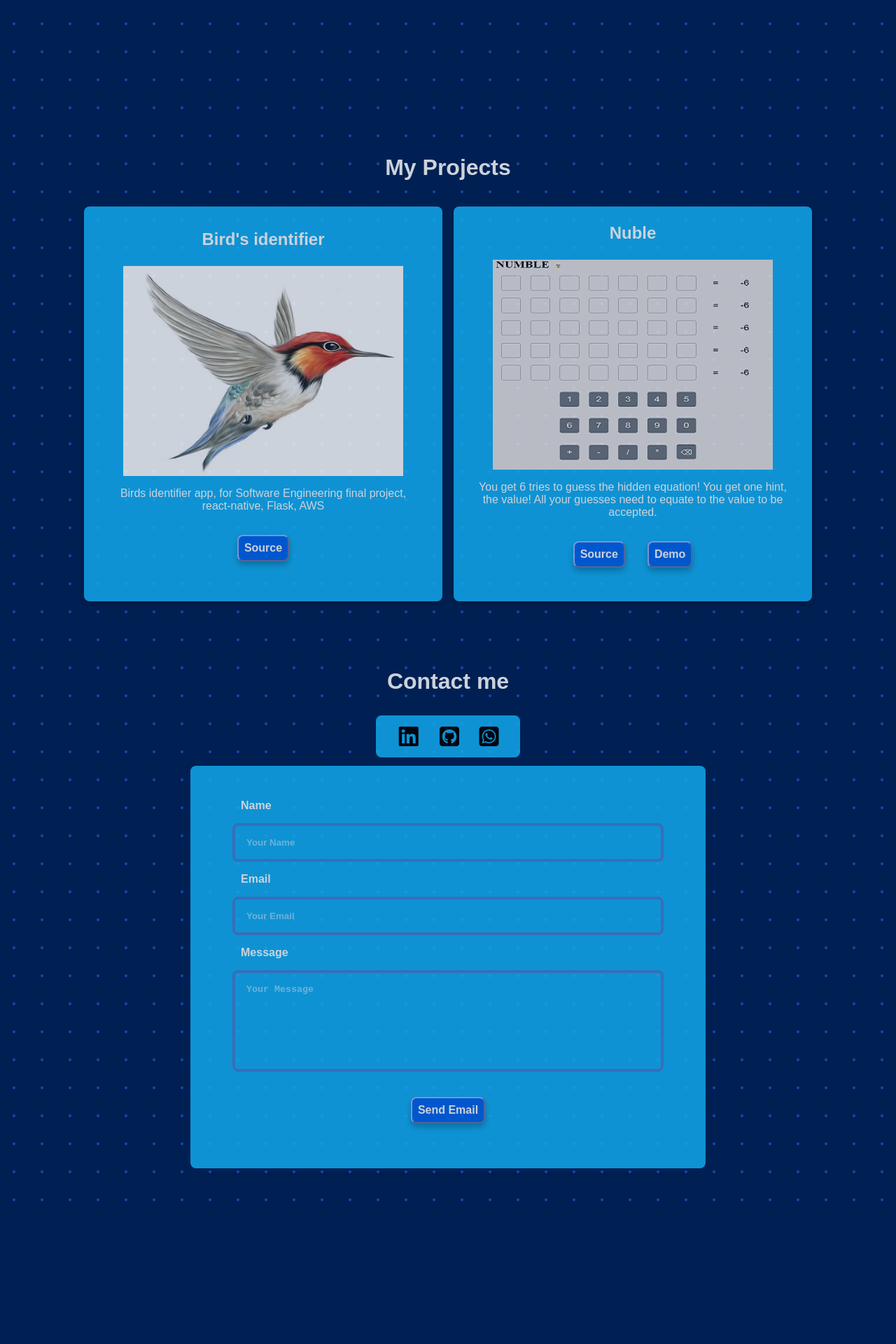
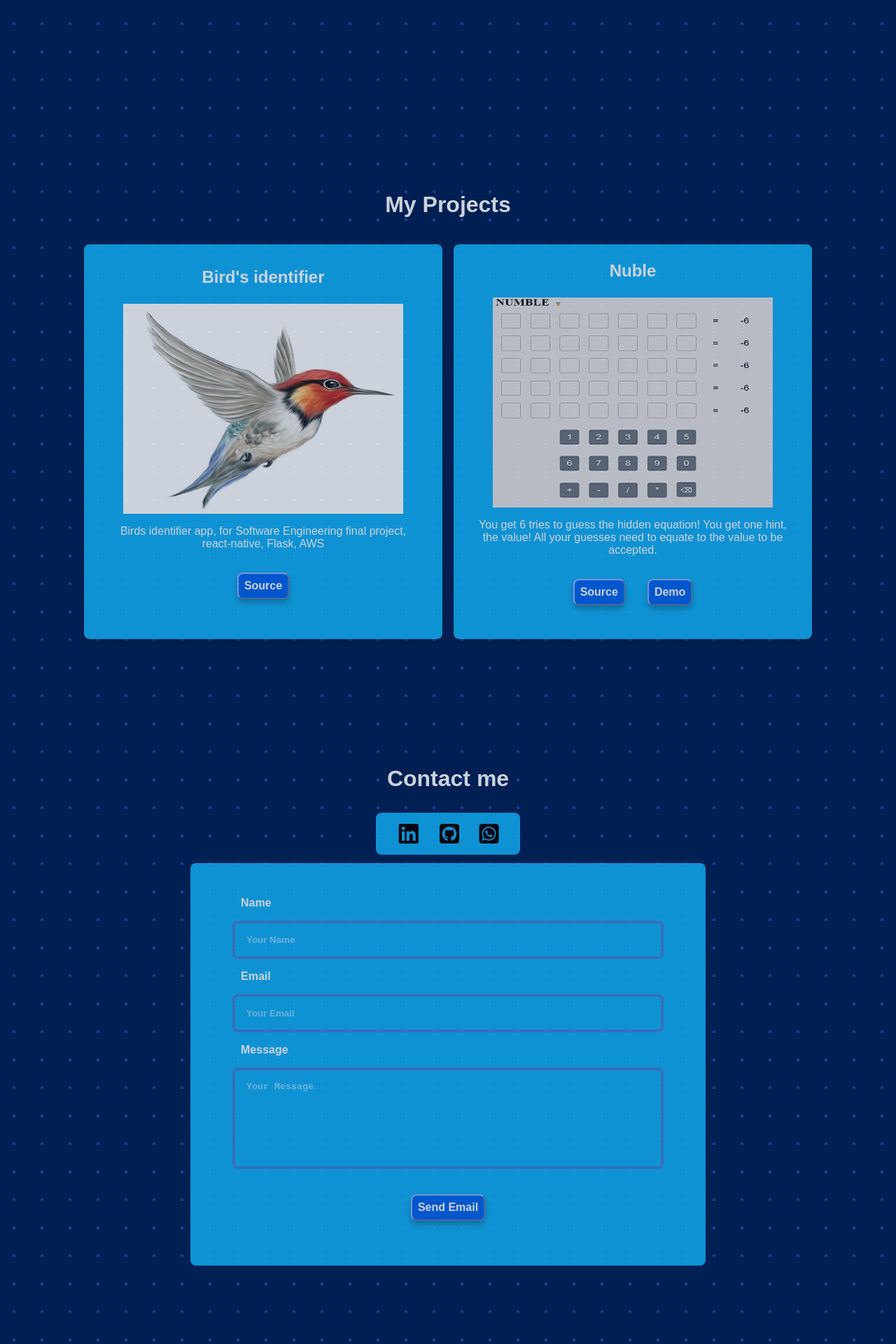
Before and after one commit to mitrlior/portfolio, a React (Create React App) app: page / in a window 1280 px wide. Shown: the part 2226-4146 px from the top of the page at 70% size. Before the commit the page ends 3975 px from the top, so only its background shows below. Built offline with nearby package versions, Linux system fonts and the light colour scheme; a web font is replaced by a local one.

Commit message:
adding padding to the page

```diff
--- a/src/components/ContactMe/ContactMe.css
+++ b/src/components/ContactMe/ContactMe.css
@@ -1,5 +1,6 @@
 #contact-me {
   margin: 10vh 0;
+  padding: 2em;
 }
 
 .contact__ways {
--- a/src/components/MyProjects/MyProjects.css
+++ b/src/components/MyProjects/MyProjects.css
@@ -1,4 +1,5 @@
 #my-projects {
+  padding: 2rem;
   margin: 10vh auto;
 }
 
```
